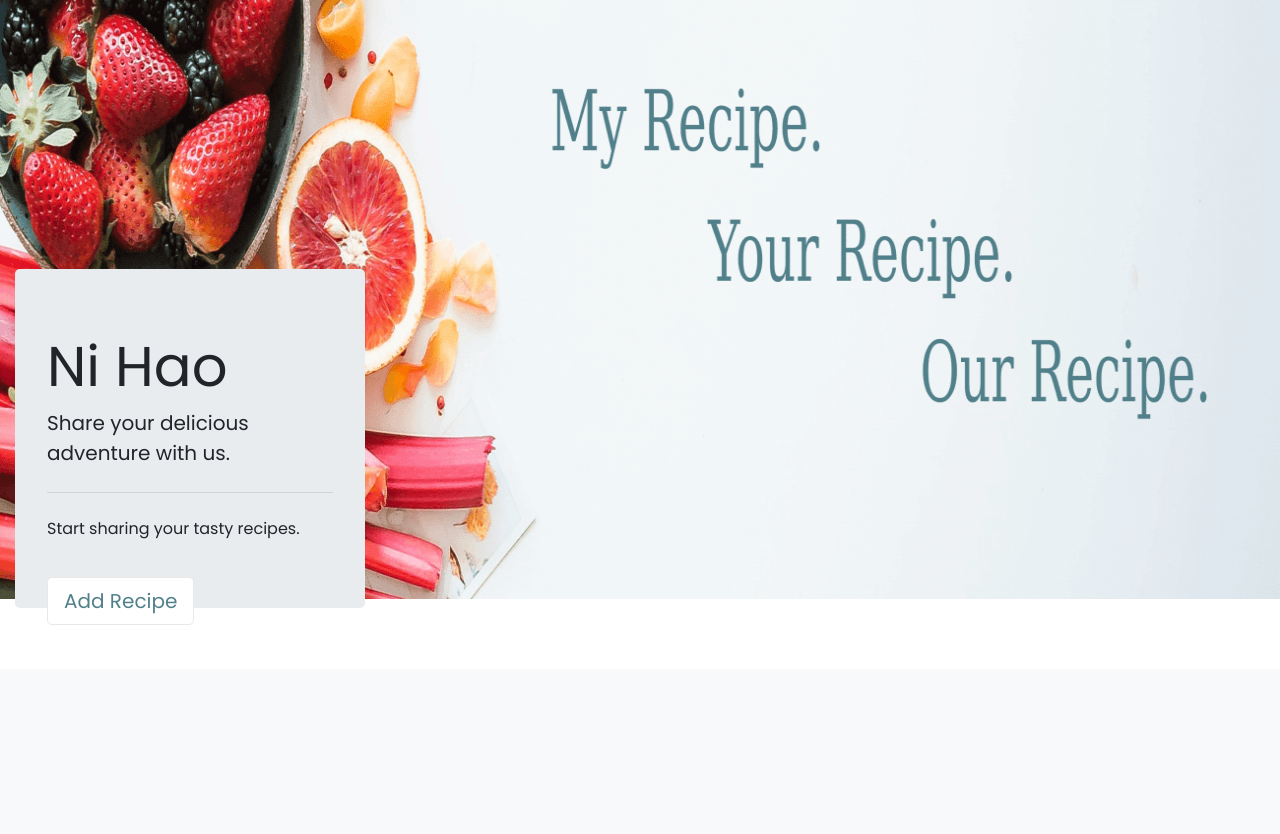
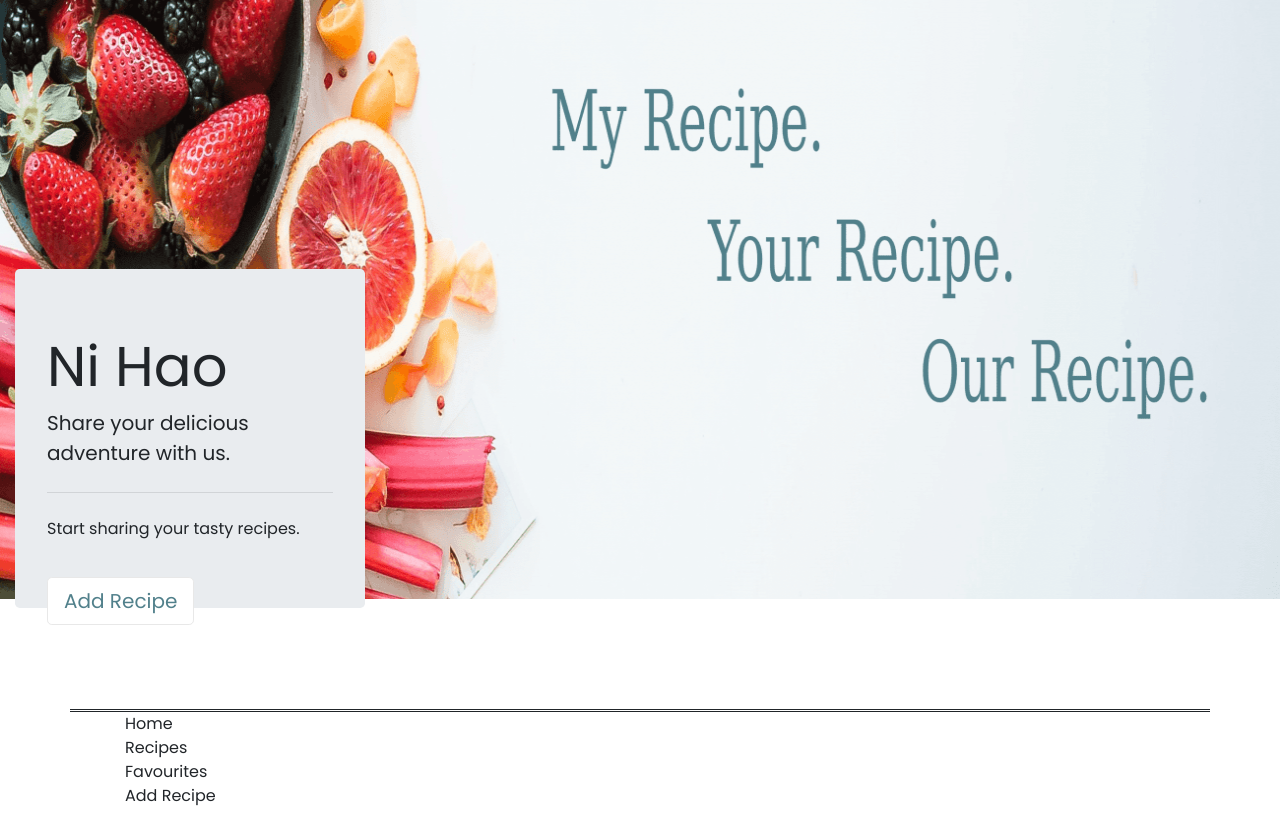
Before and after one commit to haleanana/our-recipe, a Flask app: page / in a window 1280 px wide. Shown: the part 131-965 px from the top of the page. Before the commit the page ends 756 px from the top, so only its background shows below. Run offline with Flask 2, Linux system fonts and the light colour scheme; data that the repository does not hold is empty; some libraries are stand-ins or nearby versions.

Commit message:
Footer readded

```diff
--- a/static/css/style.css
+++ b/static/css/style.css
@@ -51,6 +51,10 @@ h3 {
     top: 400px;
 }
 
+.margin-bottom{
+    margin-bottom: 110px
+}
+
 @media only screen and (max-width: 600px) {
   .home-image {
     height: 400px;
@@ -71,6 +75,10 @@ h3 {
     position: absolute;
     bottom: 10px;
     left: 5px;
+    }
+
+    .margin-bottom {
+    margin-bottom: 200px
     }
 
 }
@@ -192,6 +200,11 @@ a:hover{
     margin-bottom: 10px;
 }
 
+.button-disabled{
+    background: rgba(0,0,0,.07);
+    pointer-events: none;
+}
+
 /*-----------Forms-------------------*/
 
 .input-field {
@@ -263,10 +276,16 @@ a:hover{
 
 /*-----------Footer-------------------*/
 
-.footer-info{
-    width: 100%;
-    background-color: #F7ACA8;
-    height: 80px
+.footer-border {
+   border-top: double;
+}
+
+.no-whitespace {
+    white-space: nowrap;
+}
+
+.no-style{
+    list-style: none;
 }
 
 /*-----------Search results-------------------*/
--- a/templates/base.html
+++ b/templates/base.html
@@ -1,10 +1,12 @@
 <!DOCTYPE html>
 <html lang="en">
+
 <head>
 	<meta charset="UTF-8" />
 	<meta name="viewport" content="width=device-width, initial-scale=1.0" />
 	<link rel="stylesheet" href="https://stackpath.bootstrapcdn.com/bootstrap/4.5.2/css/bootstrap.min.css" />
-    <link rel="icon" href="{{url_for('static', filename = 'img/favicon/favicon.png')}}" type="image/png" sizes="32x32" />
+	<link rel="icon" href="{{url_for('static', filename = 'img/favicon/favicon.png')}}" type="image/png"
+		sizes="32x32" />
 	<link rel="stylesheet" href="{{url_for('static', filename = 'css/style.css')}}" type="text/css" />
 
 	<title>Our Recipe</title>
@@ -42,10 +44,33 @@
 		</div>
 	</div>
 	{% block content %} {% endblock %}
+	<footer class="container">
+		<div class="row footer-border">
+		</div>
+		<div class="row">
+			<div class="col-sm-6 col-md-4">
+				<ul class="no-style">
+					<li>
+						Home
+					</li>
+					<li>
+						Recipes
+					</li>
+					<li>
+						Favourites
+					</li>
+					<li>
+						Add Recipe
+					</li>
+				</ul>
+			</div>
+		</div>
+	</footer>
 	<script src="https://code.jquery.com/jquery-3.5.1.slim.min.js"></script>
 	<script src="https://cdn.jsdelivr.net/npm/popper.js@1.16.1/dist/umd/popper.min.js"></script>
 	<script src="https://stackpath.bootstrapcdn.com/bootstrap/4.5.2/js/bootstrap.min.js"></script>
 	<script src="https://kit.fontawesome.com/5758f2a779.js" crossorigin="anonymous"></script>
 	<script src="{{url_for('static', filename='js/main.js')}}"></script>
 </body>
+
 </html>
--- a/templates/index.html
+++ b/templates/index.html
@@ -1,6 +1,6 @@
 {% extends 'base.html' %} {% block content %}
 
-<div class="container-fluid">
+<div class="container-fluid margin-bottom">
   <div class="row home-padding">
     <img class="home-image" src="static/img/heroimage.png" alt="Food Panorama" />
     <img class="image-mob-view" src="static/img/mobileview.png" alt="Hero Image" />
--- a/templates/showrecipe.html
+++ b/templates/showrecipe.html
@@ -19,11 +19,9 @@
   <div class="row">
     <div class="col">
     {% if recipe.fave %}
-    <form method="POST" action="{{url_for('add_to_favourites', recipe_id = recipe._id)}}">
-      <button type="submit" id="fave-btn" class="btn btn-primary btn-lg btn-block" disabled>
+      <button class="btn btn-primary button-disabled btn-lg btn-block">
         Already in Favourites
       </button>
-    </form>
     {% else %}
     <form method="POST" action="{{url_for('add_to_favourites', recipe_id = recipe._id)}}">
       <button type="submit" id="fave-btn" class="btn btn-primary btn-lg btn-block">
```
Lines whose indentation alone changed are shown as unchanged.
